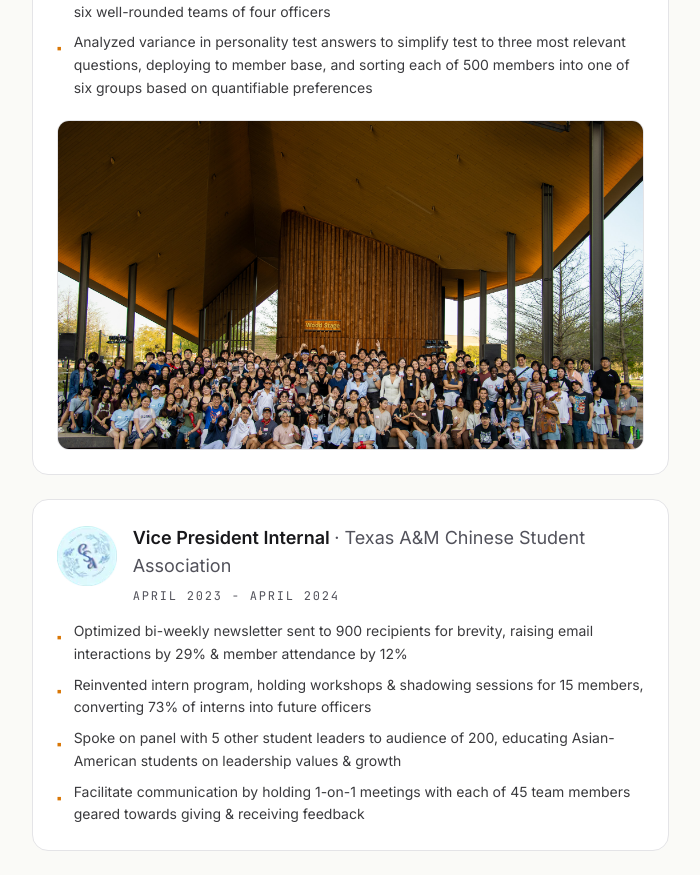
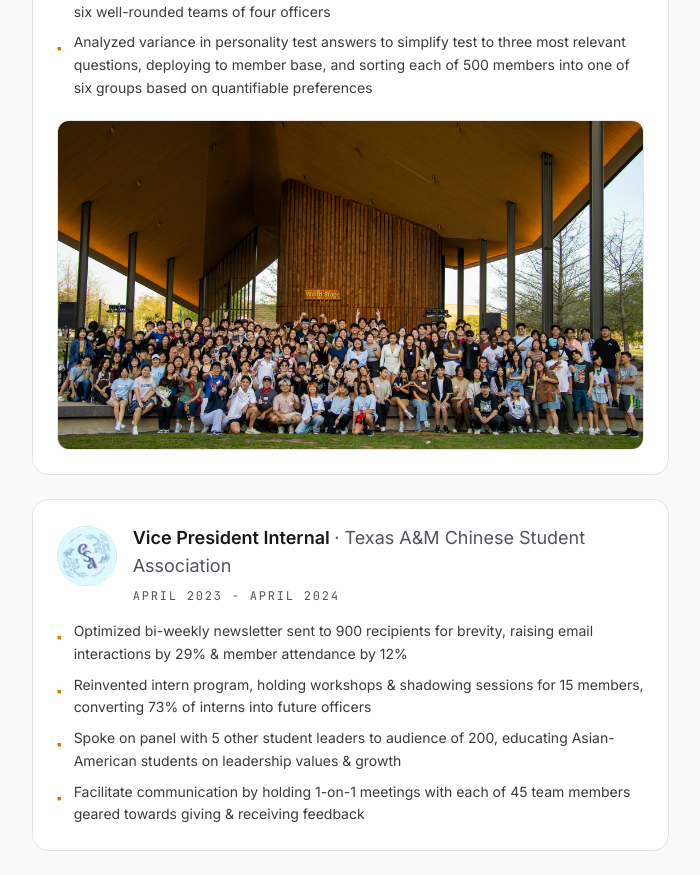
Before and after one commit to jjadenoca/portfoliowebsite, a Next.js app: page / in a window 1280 px wide. Shown: the part 4840-5715 px from the top of the page, without its empty margins (459-1159 px from the left). Built offline with nearby package versions, Linux system fonts and the light colour scheme; no server answers.

Commit message:
Crop CAS photo to show bottom (skip empty top space)

```diff
--- a/src/components/Activities.tsx
+++ b/src/components/Activities.tsx
@@ -94,13 +94,14 @@ export default function Activities() {
                     ))}
                   </ul>
                   {a.image && (
-                    <div className="relative mt-5 w-full aspect-[16/9] rounded-xl overflow-hidden border border-border">
+                    <div className="relative mt-5 w-full overflow-hidden rounded-xl border border-border" style={{ aspectRatio: "16 / 9" }}>
                       <Image
                         src={a.image}
                         alt={`${a.org} event photo`}
                         fill
                         sizes="(max-width: 768px) 100vw, 66vw"
                         className="object-cover"
+                        style={{ objectPosition: "center bottom" }}
                       />
                     </div>
                   )}
```
